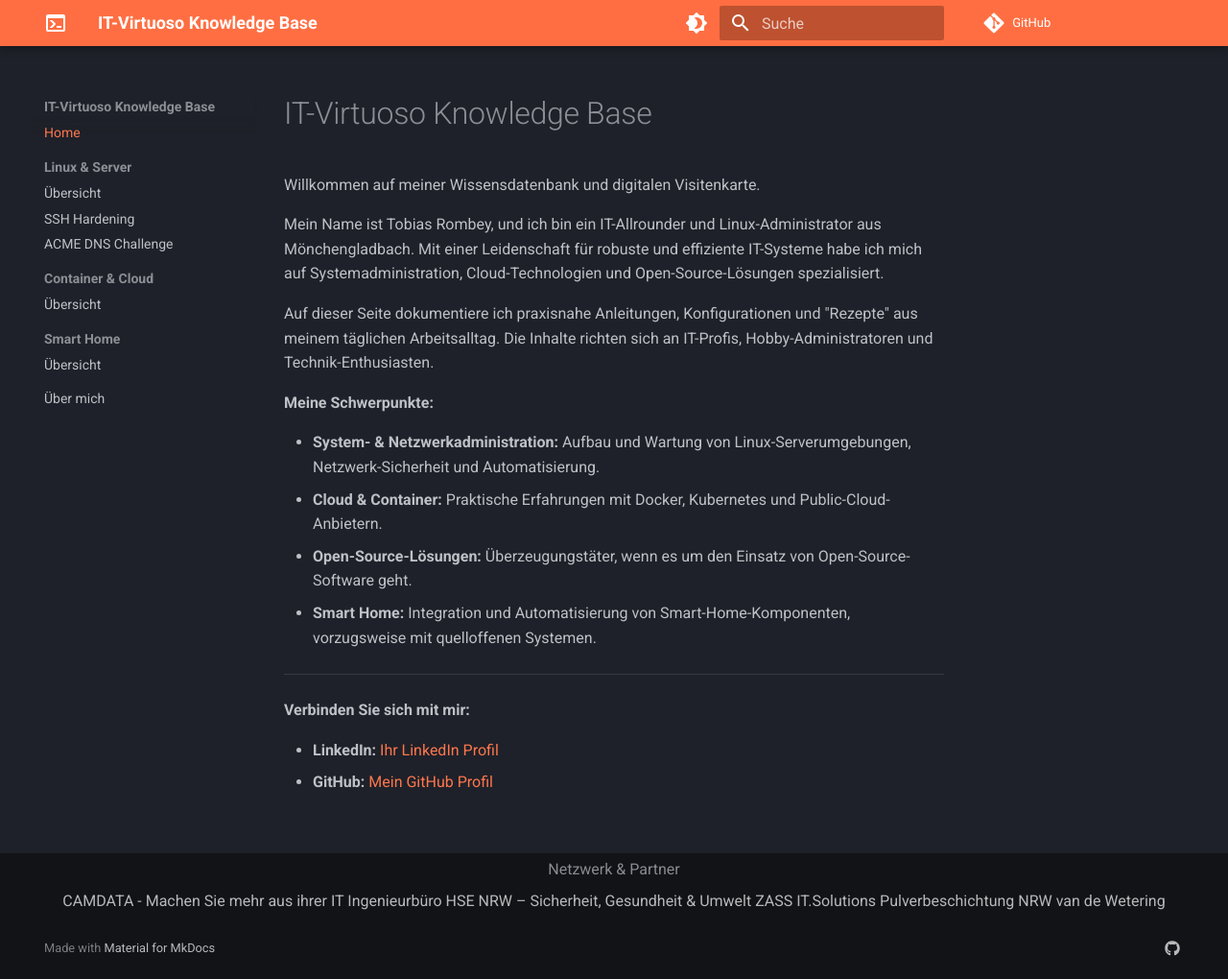
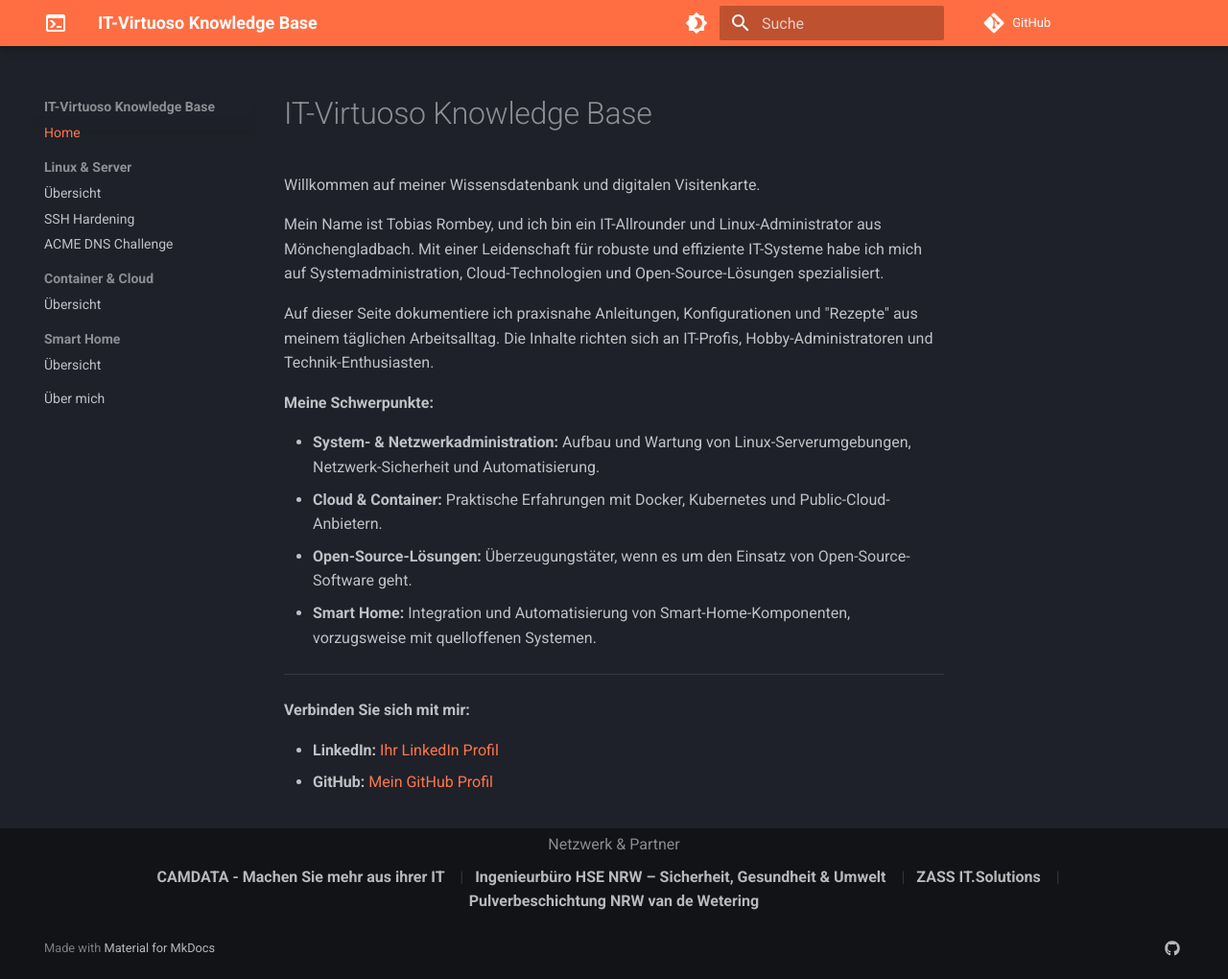
Before and after one commit to rombey86/mkdocs, an MkDocs documentation site: the page built from docs/index.md, in a window 1280 px wide and 1020 px high. Shown: the whole window at 96% size. Built offline with MkDocs 1.6.1 and Material for MkDocs 9.7.7, drawn with Linux system fonts in a browser that asks for light colours; comment, search, counter and statistics services are not loaded.

Commit message:
Update extra.css

```diff
--- a/docs/stylesheets/extra.css
+++ b/docs/stylesheets/extra.css
@@ -1,10 +1,38 @@
-.md-footer-copyright__highlight a {
-  color: var(--md-typeset-color);
-  font-weight: bold;
-  text-decoration: none;
-  transition: color 0.3s;
+/* --- Partner-Navigation im Footer --- */
+
+/* Der Container: Zentriert die Links */
+.partner-nav {
+  display: flex;
+  flex-wrap: wrap;
+  justify-content: center; /* Zentriert die gesamte Gruppe */
+  gap: 0; /* Wir steuern den Abstand über die Trenner */
+  margin-top: 0.5em;
 }
 
-.md-footer-copyright__highlight a:hover {
+/* Die Links selbst */
+.partner-nav a {
+  color: var(--md-typeset-color); /* Standard Textfarbe */
+  font-weight: 600;
+  text-decoration: none;
+  transition: color 0.2s ease;
+}
+
+/* Hover-Effekt: Leuchtet in Deep Orange */
+.partner-nav a:hover {
   color: var(--md-accent-fg-color);
 }
+
+/* Der visuelle Trenner (Pipe |) NACH jedem Link */
+.partner-nav a::after {
+  content: "|";
+  display: inline-block;
+  margin: 0 12px; /* Abstand links und rechts vom Strich */
+  color: var(--md-default-fg-color--lighter); /* Etwas blasser als der Text */
+  font-weight: normal;
+  opacity: 0.5;
+}
+
+/* WICHTIG: Den Trenner beim allerletzten Link entfernen */
+.partner-nav a:last-child::after {
+  display: none;
+}
```
